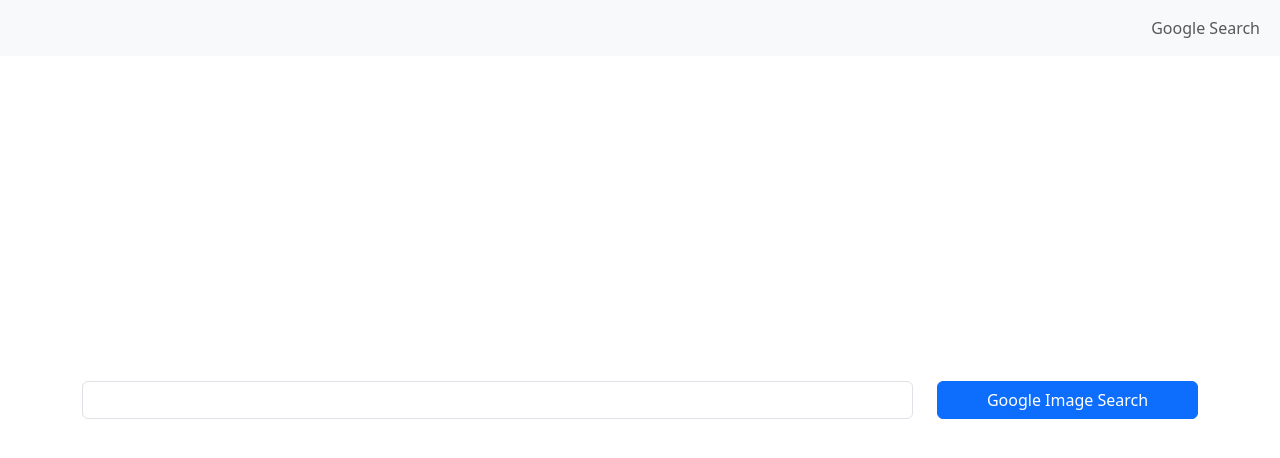
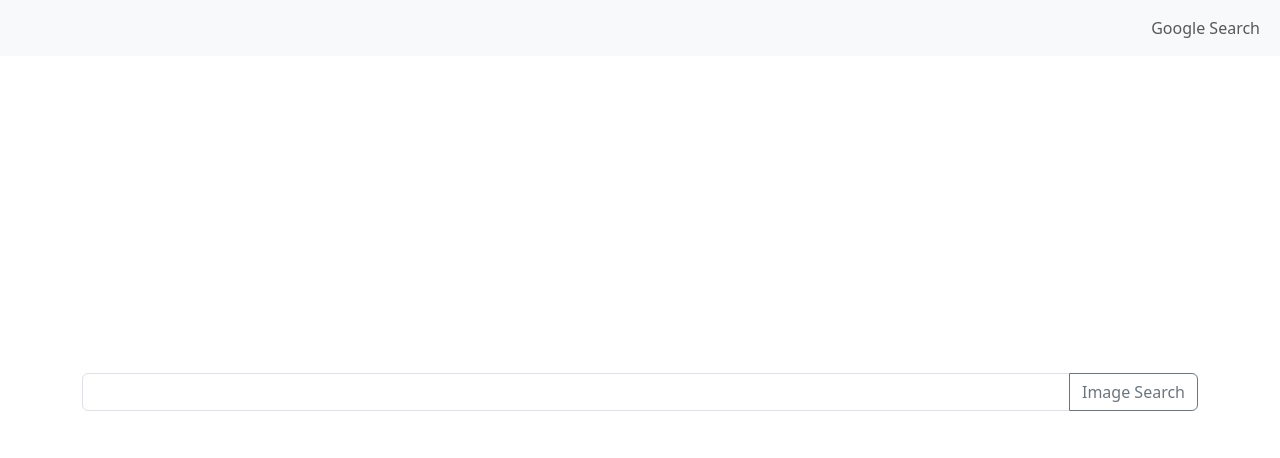
Before and after one commit to trentKR/cs50-web-programming-project-0, a plain HTML site: page images.html in a window 1280 px wide. Drawn offline with nearby package versions, Linux system fonts and the light colour scheme.

Commit message:
Fit text in image button and change styling of advanced button

```diff
--- a/images.html
+++ b/images.html
@@ -3,6 +3,7 @@
     <head>
         <title>Image Search</title>
         <link rel="stylesheet" href="https://cdn.jsdelivr.net/npm/bootstrap@5.3.7/dist/css/bootstrap.min.css">
+        <meta name="viewport" content="width=device-width, initial-scale=1">
     </head>
     <body>
         <!-- Nav Bar -->
@@ -21,13 +22,11 @@
         <!-- Form -->
         <div class="container-sm position-absolute top-50 start-50 translate-middle">
             <form action="https://www.google.com/search">
-                <div class="row">
-                    <div class="col-9">
-                        <input type="text" name="q" class="form-control w-100 flex-row-reverse">
+                <div class="d-flex">
+                    <div class="input-group mb-3 d-flex">
+                        <input type="text" name="q" class="form-control flex-grow-1">
                         <input type="hidden" name="udm" value="2">
-                    </div>
-                    <div class="col-3">
-                        <input type="submit" value="Google Image Search" class="btn btn-primary w-100 flex-row-reverse">
+                        <input type="submit" value="Image Search" class="btn btn-outline-secondary">
                     </div>
                 </div>
             </form>
```
Also changed, not shown: advanced.html (+3 -4 lines).
